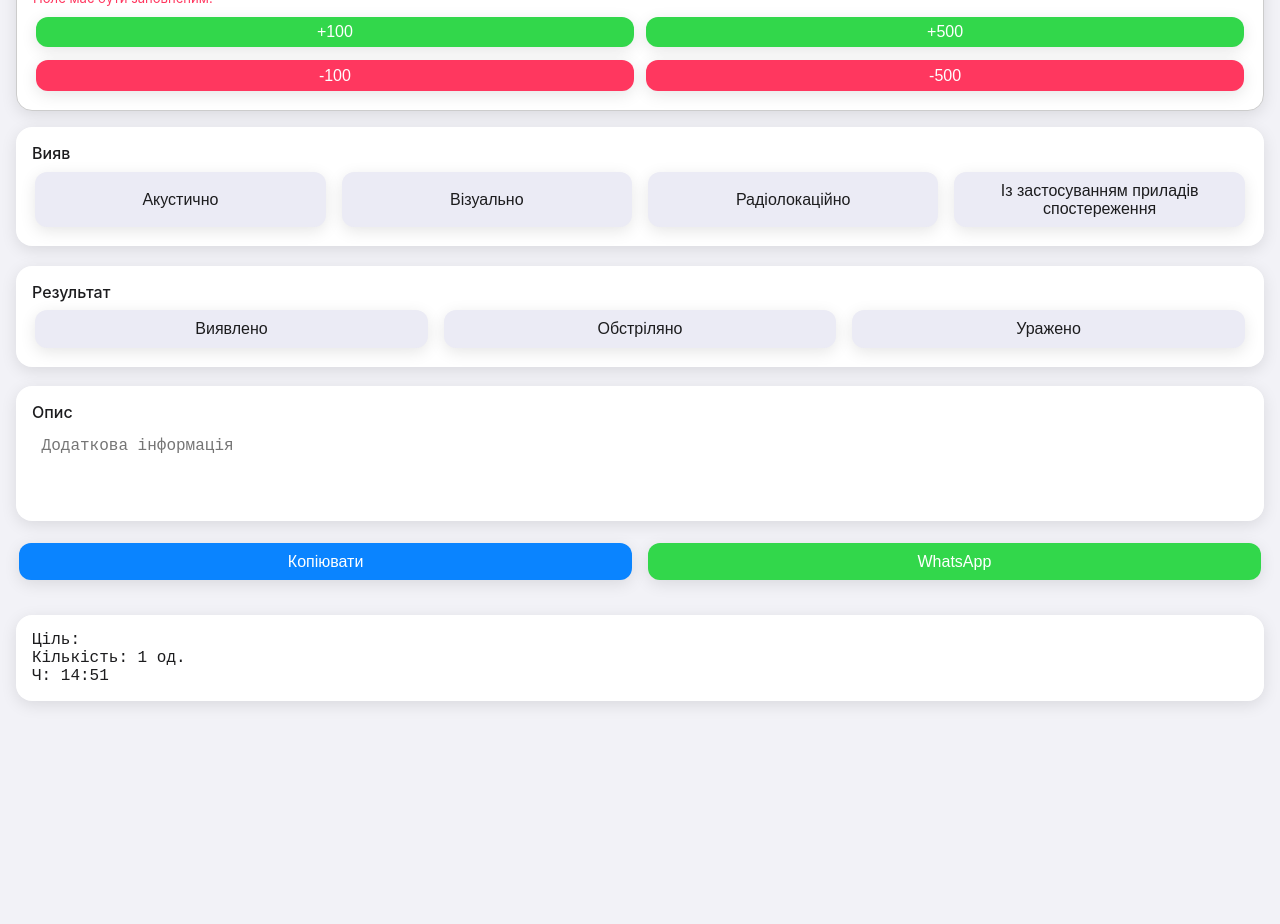
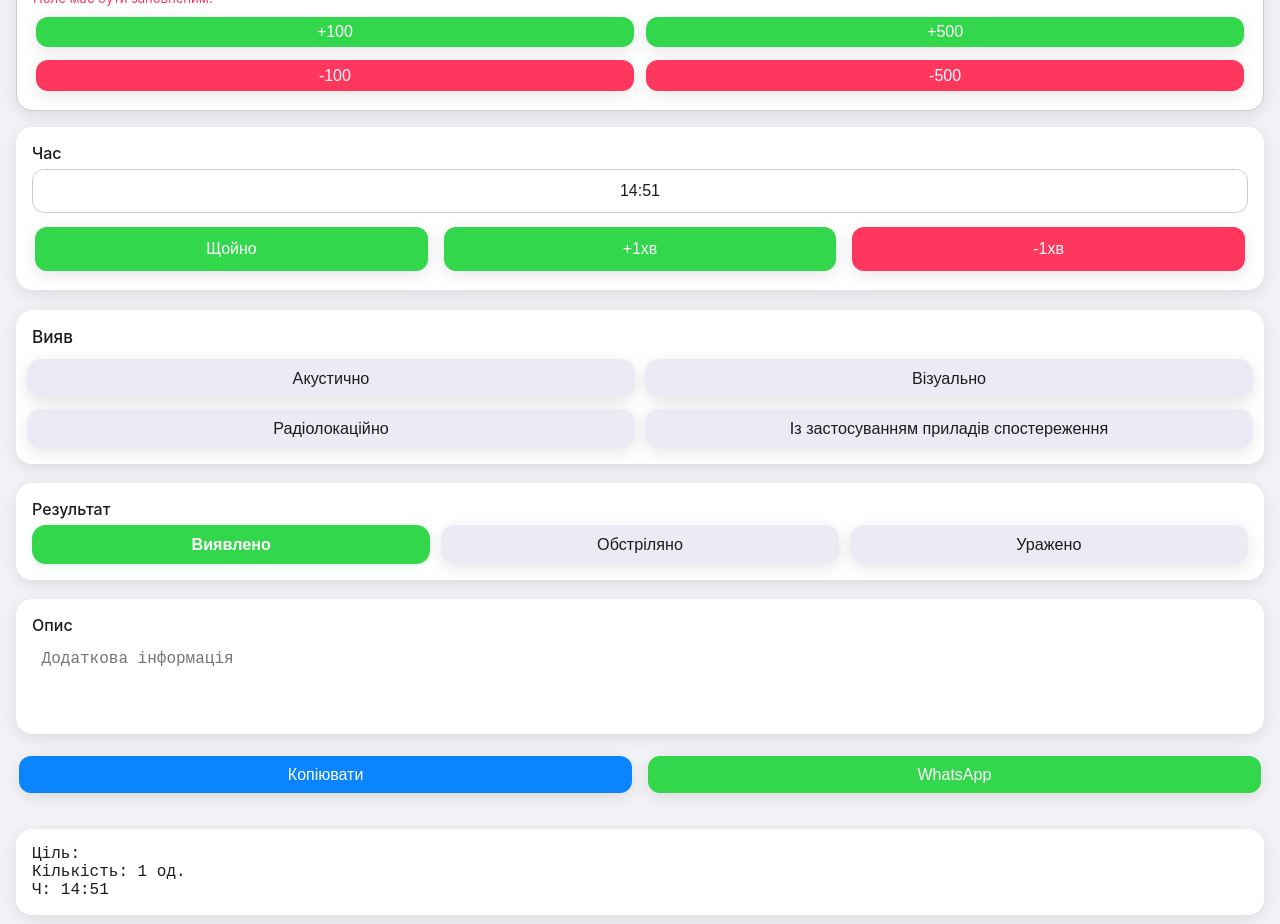
Before and after one commit to lolittajdm-alt/akviz0.2, a Next.js app: page / in a window 1280 px wide. Shown: the part 1800-2724 px from the top of the page. Before the commit the page ends 2537 px from the top, so only its background shows below. Built offline with nearby package versions, Linux system fonts and the light colour scheme.

Commit message:
Update index.js

```diff
--- a/pages/index.js
+++ b/pages/index.js
@@ -767,20 +767,143 @@ export default function Home() {
         </div>
       </div>
 
+
+      {/* ——— Час ——— */}
+<div style={cardStyle(theme)}>
+  <label style={labelStyle(theme)}>Час</label>
+  <div style={{ display: "flex", gap: "0.6rem", marginBottom: "0.7rem" }}>
+    <input
+      type="text"
+      name="time"
+      value={form.time}
+      onChange={handleChange}
+      style={{
+        ...inputStyle(theme),
+        flex: 1,
+        marginBottom: 0,
+        height: 44,
+        lineHeight: "44px",
+        textAlign: "center"
+      }}
+    />
+  </div>
+  {/* Кнопки Щойно, +1хв, -1хв */}
+  <div style={{ display: "flex", gap: "0.6rem" }}>
+    <button
+      onClick={() => {
+        const now = new Date();
+        setForm(f => ({
+          ...f,
+          time: now.toLocaleTimeString("uk-UA", { hour: "2-digit", minute: "2-digit" }),
+        }));
+      }}
+      style={{
+        ...buttonStyle(theme),
+        background: isDark ? theme.button : theme.success,
+        color: "#fff",
+        fontWeight: 500,
+        height: 44
+      }}
+    >
+      Щойно
+    </button>
+    <button
+      onClick={() => {
+        // +1 минута
+        let [h, m] = (form.time || "00:00").split(":").map(Number);
+        m++;
+        if (m > 59) { m = 0; h = (h + 1) % 24; }
+        setForm(f => ({
+          ...f,
+          time: `${h.toString().padStart(2, "0")}:${m.toString().padStart(2, "0")}`
+        }));
+      }}
+      style={{
+        ...buttonStyle(theme),
+        background: isDark ? theme.button : theme.success,
+        color: "#fff",
+        fontWeight: 500,
+        height: 44
+      }}
+    >
+      +1хв
+    </button>
+    <button
+      onClick={() => {
+        // -1 минута
+        let [h, m] = (form.time || "00:00").split(":").map(Number);
+        m--;
+        if (m < 0) { m = 59; h = h - 1; if (h < 0) h = 23; }
+        setForm(f => ({
+          ...f,
+          time: `${h.toString().padStart(2, "0")}:${m.toString().padStart(2, "0")}`
+        }));
+      }}
+      style={{
+        ...buttonStyle(theme),
+        background: isDark ? theme.button : theme.danger,
+        color: "#fff",
+        fontWeight: 500,
+        height: 44
+      }}
+    >
+      -1хв
+    </button>
+  </div>
+</div>
+
+
       {/* ——— Вияв ——— */}
-      <div style={cardStyle(theme)}>
-        <label style={labelStyle(theme)}>Вияв</label>
-        <div style={{ display: "flex", flexWrap: "wrap", gap: "0.6rem" }}>
-          {["Акустично", "Візуально", "Радіолокаційно", "Із застосуванням приладів спостереження"].map(m => (
+      <div style={{
+  ...cardStyle(theme),
+  padding: "1rem 0.7rem",
+  display: "flex",
+  flexDirection: "column"
+}}>
+  <label style={{
+    ...labelStyle(theme),
+    marginLeft: "0.3rem",
+    marginBottom: "0.8rem",
+    fontSize: "1.07rem"
+  }}>Вияв</label>
+  <div
+    style={{
+      display: "grid",
+      gridTemplateColumns: "repeat(2, minmax(0, 1fr))",
+      gap: "0.65rem",
+      width: "100%",
+      alignItems: "stretch"
+    }}
+  >
+    {["Акустично", "Візуально", "Радіолокаційно", "Із застосуванням приладів спостереження"].map((m) => (
       <button
         key={m}
         onClick={() => toggleDetection(m)}
         style={{
-                ...buttonStyle(theme),
-                background: form.detectionMethods.includes(m) ? theme.success : theme.secondary,
-                color: form.detectionMethods.includes(m) ? "#fff" : theme.label,
-                fontWeight: form.detectionMethods.includes(m) ? 600 : 500
+          background: form.detectionMethods.includes(m)
+            ? theme.success
+            : theme.secondary,
+          color: form.detectionMethods.includes(m)
+            ? "#fff"
+            : theme.label,
+          fontWeight: form.detectionMethods.includes(m) ? 600 : 500,
+          border: "none",
+          borderRadius: "14px",
+          boxShadow: form.detectionMethods.includes(m)
+            ? "0 2px 8px rgba(50,215,75,0.14)"
+            : theme.shadow,
+          padding: "0.62rem 0.7rem",
+          marginBottom: "0.02rem",
+          fontSize: "1.01rem",
+          transition: "background .18s, color .18s, box-shadow .18s",
+          cursor: "pointer",
+          minWidth: 0,
+          width: "100%",
+          whiteSpace: "nowrap",
+          overflow: "hidden",
+          textOverflow: "ellipsis"
         }}
+        title={m}
       >
         {m}
       </button>
@@ -791,23 +914,72 @@ export default function Home() {
       {/* ——— Результат ——— */}
      <div style={cardStyle(theme)}>
   <label style={labelStyle(theme)}>Результат</label>
-        <div style={{ display: "flex", gap: "0.6rem" }}>
-          {["Виявлено", "Обстріляно", "Уражено"].map(r => (
+  <div style={{
+    display: "grid",
+    gridTemplateColumns: "repeat(3, minmax(0, 1fr))",
+    gap: "0.65rem",
+    width: "100%",
+    alignItems: "stretch"
+  }}>
+    {/* Виявлено — всегда активна если не выбран другой результат */}
+    <button
+      onClick={() => setForm(f => ({ ...f, result: null }))}
+      style={{
+        background: form.result === null ? theme.success : theme.secondary,
+        color: form.result === null ? "#fff" : theme.label,
+        fontWeight: form.result === null ? 600 : 500,
+        border: "none",
+        borderRadius: "14px",
+        boxShadow: form.result === null
+          ? "0 2px 8px rgba(50,215,75,0.14)"
+          : theme.shadow,
+        padding: "0.62rem 0.7rem",
+        marginBottom: "0.02rem",
+        fontSize: "1.01rem",
+        transition: "background .18s, color .18s, box-shadow .18s",
+        cursor: "pointer",
+        minWidth: 0,
+        width: "100%",
+        whiteSpace: "nowrap",
+        overflow: "hidden",
+        textOverflow: "ellipsis"
+      }}
+      title="Виявлено"
+    >
+      Виявлено
+    </button>
+    {["Обстріляно", "Уражено"].map(r => (
       <button
         key={r}
         onClick={() => setForm(f => ({ ...f, result: r }))}
         style={{
-                ...buttonStyle(theme),
           background: form.result === r ? theme.button : theme.secondary,
           color: form.result === r ? "#fff" : theme.label,
-                fontWeight: form.result === r ? 600 : 500
+          fontWeight: form.result === r ? 600 : 500,
+          border: "none",
+          borderRadius: "14px",
+          boxShadow: form.result === r
+            ? "0 2px 8px rgba(10,132,255,0.14)"
+            : theme.shadow,
+          padding: "0.62rem 0.7rem",
+          marginBottom: "0.02rem",
+          fontSize: "1.01rem",
+          transition: "background .18s, color .18s, box-shadow .18s",
+          cursor: "pointer",
+          minWidth: 0,
+          width: "100%",
+          whiteSpace: "nowrap",
+          overflow: "hidden",
+          textOverflow: "ellipsis"
         }}
+        title={r}
       >
         {r}
       </button>
     ))}
   </div>
 </div>
+
 
       {/* ——— Опис ——— */}
       <div style={cardStyle(theme)}>
```
Lines whose indentation alone changed are shown as unchanged.
